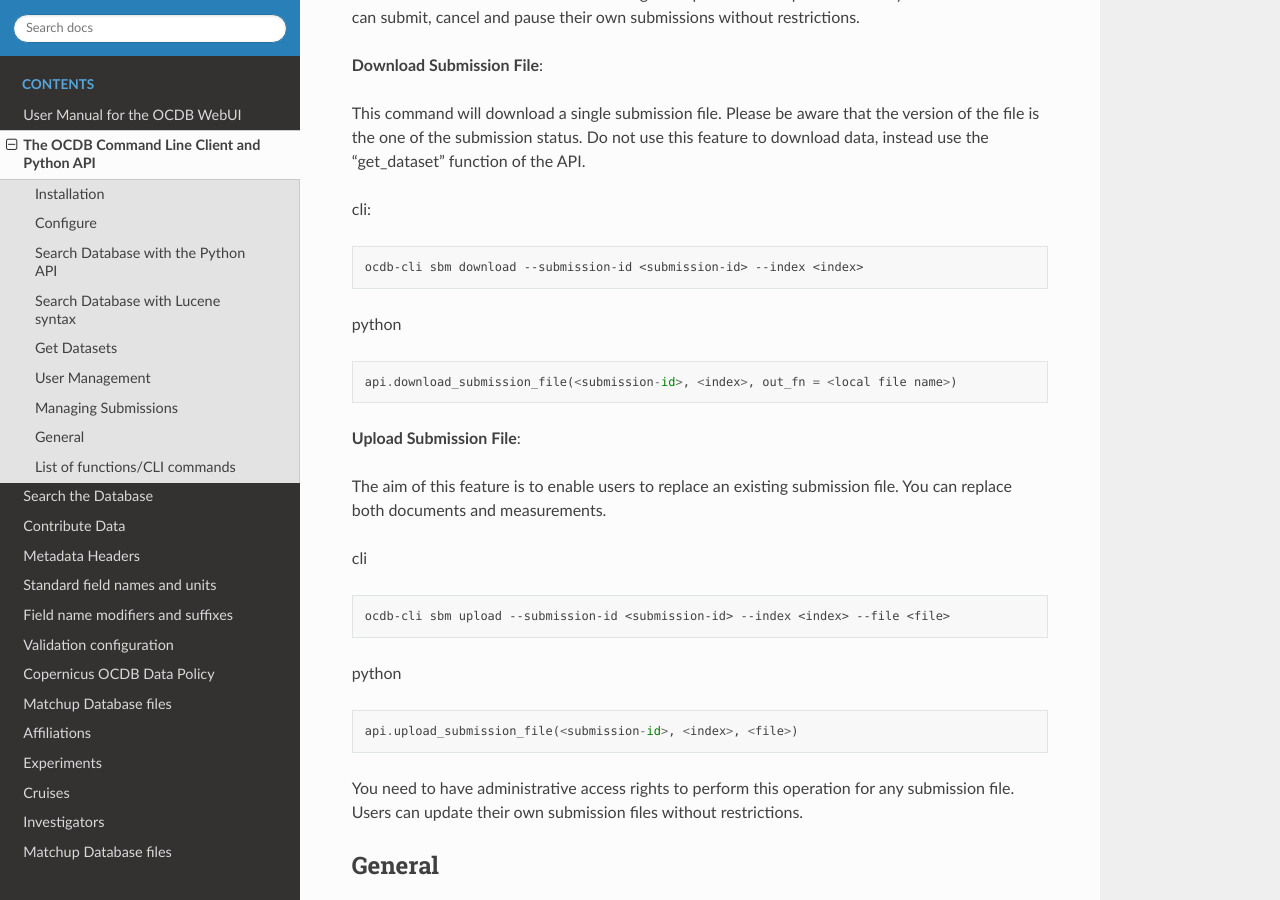
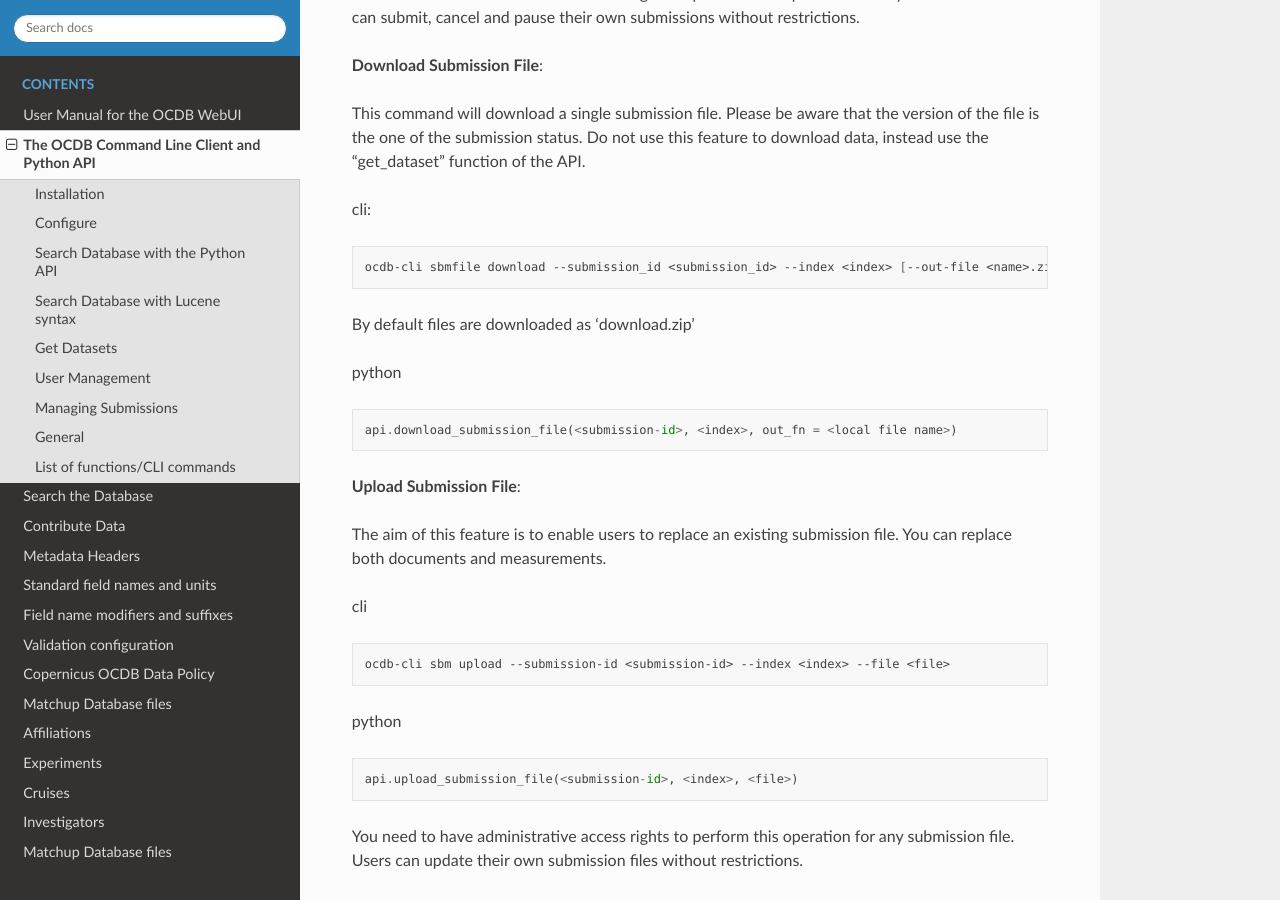
Before and after one commit to javierconcha/ocdb-docs, a Sphinx documentation site: the page built from docs/source/ocdb-api-cli.md, in a window 1280 px wide and 900 px high, scrolled down 7072 px. Built offline with Sphinx 7.4.7 and the Read the Docs theme 2.0.0, drawn with Linux system fonts in a browser that asks for light colours; some of the changed text lies outside the part shown.

Commit message:
Update ocdb-api-cli.md

````diff
--- a/docs/source/ocdb-api-cli.md
+++ b/docs/source/ocdb-api-cli.md
@@ -318,9 +318,10 @@ status. Do not use this feature to download data, instead use the "get_dataset"
 
 cli:
 ```bash
-ocdb-cli sbm download --submission-id <submission-id> --index <index>
+ocdb-cli sbmfile download --submission_id <submission_id> --index <index> [--out-file <name>.zip]
 ```
 
+By default files are downloaded as 'download.zip'
 
 python
 ```python
````
Also changed, not shown: other parts of docs/source/ocdb-api-cli.md (+2 -2 lines).
